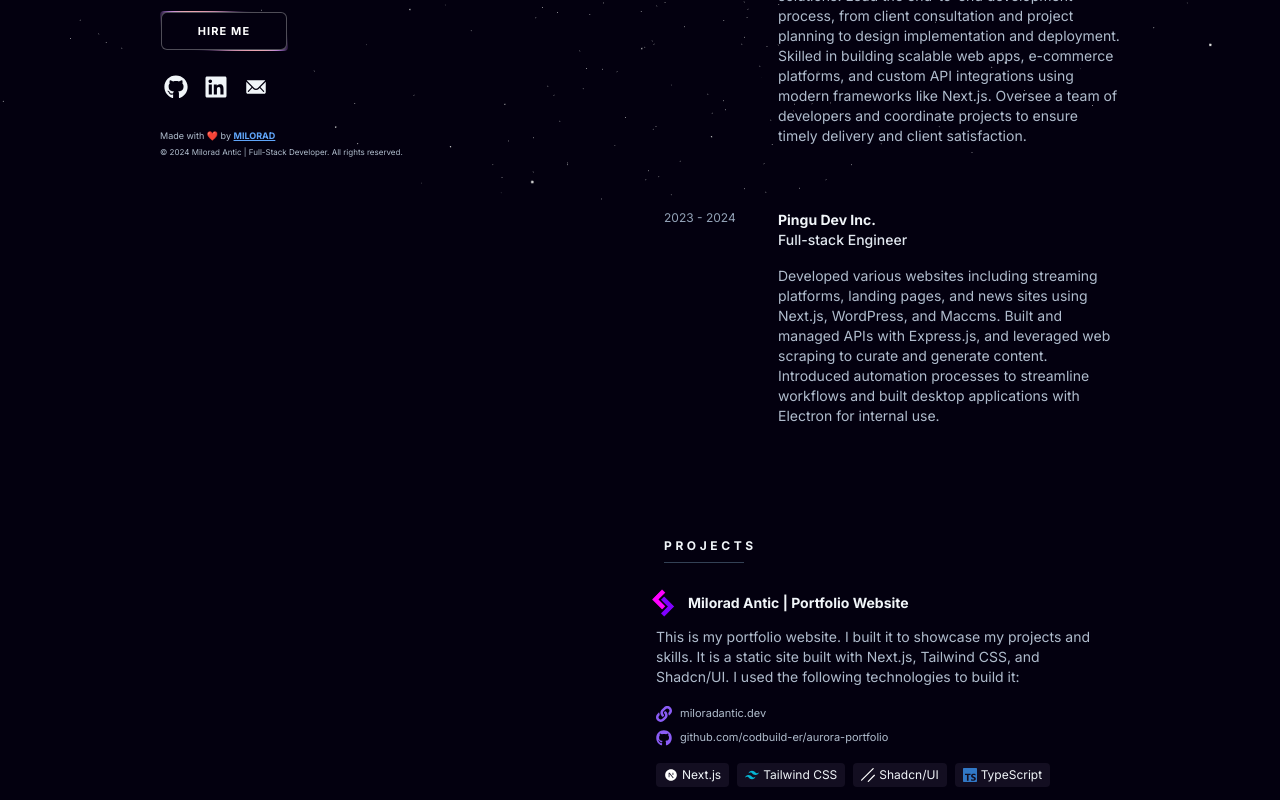
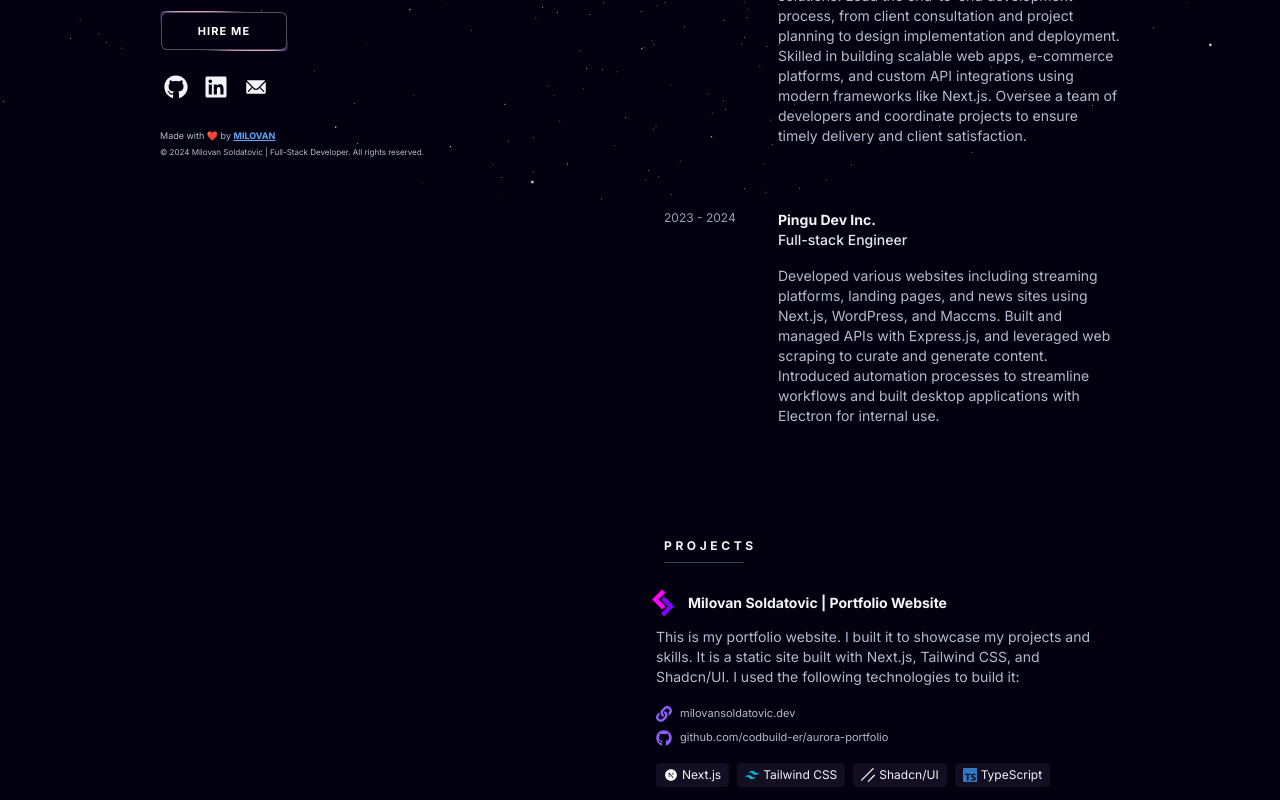
Before and after one commit to milovansol/Mihajlo-Nikolic, a Next.js app: page / in a window 1280 px wide. Shown: the part 600-1400 px from the top of the page. Built offline with nearby package versions, Linux system fonts and the light colour scheme; no server answers.

Commit message:
update with milovan

```diff
--- a/src/app/components/ContactForm.tsx
+++ b/src/app/components/ContactForm.tsx
@@ -113,7 +113,7 @@ export default function ContactForm() {
                                     </FormLabel>
                                     <FormControl>
                                         <Input
-                                            placeholder="Milorad Antic"
+                                            placeholder="Milovan Soldatovic"
                                             {...field}
                                             className="bg-[rgba(255,255,255,0.01)] border-[rgba(255,255,255,0.1)] text-white text-xs p-2 rounded-sm focus:ring-orange-500"
                                         />
@@ -132,7 +132,7 @@ export default function ContactForm() {
                                     </FormLabel>
                                     <FormControl>
                                         <Input
-                                            placeholder="miloradantc@gmail.com"
+                                            placeholder="milovanantc@gmail.com"
                                             {...field}
                                             className="bg-[rgba(255,255,255,0.01)] border-[rgba(255,255,255,0.1)] text-white text-xs p-2 rounded-sm focus:ring-orange-500"
                                         />
--- a/src/app/components/HeroTitle.tsx
+++ b/src/app/components/HeroTitle.tsx
@@ -21,12 +21,12 @@ export default function HeroTitle() {
             >
                 <Image
                     src="/logox.png"
-                    alt="Milorad Antic Portfolio Logo"
+                    alt="Milovan Soldatovic Portfolio Logo"
                     className="w-7 h-7 mr-1 rounded-md"
                     width={28}
                     height={28}
                 />
-                <h1>Hey there, I'm Milorad! 👋</h1>
+                <h1>Hey there, I'm Milovan! 👋</h1>
             </MotionTag>
             <MotionTag
                 tag="h1"
--- a/src/app/components/Logo.tsx
+++ b/src/app/components/Logo.tsx
@@ -4,7 +4,7 @@ import Image from "next/image";
 export default function Logo() {
     return (
         <Link className="flex items-center" href="/">
-            <Image className="w-48 mr-2" src="/horizontal-logo.png" alt="Milorad Antic" width={1100} height={300} />
+            <Image className="w-48 mr-2" src="/horizontal-logo.png" alt="Milovan Soldatovic" width={1100} height={300} />
         </Link>
     )
 }
--- a/src/app/config.tsx
+++ b/src/app/config.tsx
@@ -38,15 +38,15 @@ import { DiRedis } from "react-icons/di";
 
 
 export const siteConfig = {
-    name: "Milorad Antic",
-    title: "Milorad Antic | Full-Stack Developer",
-    email: "miloradantc@gmail.com",
-    alias: "Milorad",
+    name: "Milovan Soldatovic",
+    title: "Milovan Soldatovic | Full-Stack Developer",
+    email: "milovanantc@gmail.com",
+    alias: "Milovan",
     description:
-        "Milorad Antic is a web developer who builds scalable, user-centric applications using Next.js, WordPress, and other frameworks. With a focus on performance, accessibility, and clean code, Milorad creates digital solutions that are both functional and aesthetically pleasing.",
+        "Milovan Soldatovic is a web developer who builds scalable, user-centric applications using Next.js, WordPress, and other frameworks. With a focus on performance, accessibility, and clean code, Milovan creates digital solutions that are both functional and aesthetically pleasing.",
     keywords:
-        "Milorad Antic, full-stack developer, web development, Next.js, WordPress, React, Node.js, scalable applications, clean code",
-    url: "https://miloradantic.dev",
+        "Milovan Soldatovic, full-stack developer, web development, Next.js, WordPress, React, Node.js, scalable applications, clean code",
+    url: "https://milovansoldatovic.dev",
     taglines: [
         "🚀 Coding Simplicity, Crafting Solutions: Bringing Ideas to Life, One Line at a Time. ✨ Let's transform challenges into digital possibilities with precision and creativity!",
         "🎨 Where Code Meets Creativity: Building Digital Experiences that Matter. 🌐 From intuitive interfaces to powerful backend systems, I create solutions that engage and inspire.",
@@ -60,7 +60,7 @@ export const siteConfig = {
         },
         {
             icon: <FaLinkedin />,
-            url: "https://www.linkedin.com/in/milorad-antic/",
+            url: "https://www.linkedin.com/in/milovan-soldatovic/",
         },
         // {
         //     icon: <FaSquareXTwitter />,
@@ -72,7 +72,7 @@ export const siteConfig = {
         // },
         {
             icon: <IoIosMail />,
-            url: "mailto:miloradantc@gmail.com",
+            url: "mailto:milovanantc@gmail.com",
         },
     ],
     sections: {
@@ -104,7 +104,7 @@ export const siteConfig = {
         ],
         aboutMe: `
             <p>
-                Hi! I'm Milorad, a <strong>full-stack developer</strong> who started coding in <strong>2023</strong>. Since then, I've built <strong>streaming platforms</strong>, <strong>blogs</strong>, and <strong>e-commerce sites</strong>. Whether it’s front-end finesse or back-end logic, I love bringing ideas to life on the web.
+                Hi! I'm Milovan, a <strong>full-stack developer</strong> who started coding in <strong>2023</strong>. Since then, I've built <strong>streaming platforms</strong>, <strong>blogs</strong>, and <strong>e-commerce sites</strong>. Whether it’s front-end finesse or back-end logic, I love bringing ideas to life on the web.
             </p>
             <p>
                 When I’m not coding, you’ll find me playing <strong>Dota 2</strong>, cooking up new recipes, or streaming on <strong>Kick</strong>. Let's connect—I'd love to help with your next <strong>website</strong> or <strong>API</strong> project!
@@ -128,7 +128,7 @@ export const siteConfig = {
         ],
         projects: [
             {
-                title: "Milorad Antic | Portfolio Website",
+                title: "Milovan Soldatovic | Portfolio Website",
                 description:
                     "This is my portfolio website. I built it to showcase my projects and skills. It is a static site built with Next.js, Tailwind CSS, and Shadcn/UI. I used the following technologies to build it:",
                 logo: "/logox.png",
@@ -151,7 +151,7 @@ export const siteConfig = {
                         name: "TypeScript",
                     },
                 ],
-                link: "https://miloradantic.dev",
+                link: "https://milovansoldatovic.dev",
             },
             {
                 title: "Genzify AI",
--- a/src/app/layout.tsx
+++ b/src/app/layout.tsx
@@ -40,7 +40,7 @@ export const metadata: Metadata = {
                 url: "/Portfolio.png",
                 width: 1920,
                 height: 1080,
-                alt: "Milorad Antic Portfolio",
+                alt: "Milovan Soldatovic Portfolio",
             },
         ],
     },
@@ -69,7 +69,7 @@ export default function RootLayout({
                 />
                 <meta
                     name="apple-mobile-web-app-title"
-                    content="MiloradAntic.dev"
+                    content="MilovanSoldatovic.dev"
                 />
                 <link rel="manifest" href="/site.webmanifest" />
                 {/*<link */}
--- a/src/app/sitemap.ts
+++ b/src/app/sitemap.ts
@@ -12,12 +12,12 @@ export default async function sitemap({ id }: { id: number }): Promise<MetadataR
 
     return [
         {
-            url: "https://miloradantic.dev",
+            url: "https://milovansoldatovic.dev",
             lastModified: new Date(),
         },
 
         // ...posts.map((post: TPost) => ({
-        //     url: `https://miloradantic.dev/blogs/${post.slug}`,
+        //     url: `https://milovansoldatovic.dev/blogs/${post.slug}`,
         //     lastModified: new Date(post.modified_gmt),
         //     priority: 0.8,
         // }))
--- a/src/app/utils/sendMail.ts
+++ b/src/app/utils/sendMail.ts
@@ -20,7 +20,7 @@ export async function sendMail(name: string, email: string, message: string) {
 
         const mailDetails = {
             from: process.env.ZOHO_USER,
-            to: "miloradantc@gmail.com",
+            to: "milovanantc@gmail.com",
             subject: `Contact form submission from ${name}`,
             text: `From: ${name} <${email}>\n\n${message}`,
             replyTo: email, // Add this line wahh
```
Also changed, not shown: 2 other files (tests, documents, lock files or other folders).
